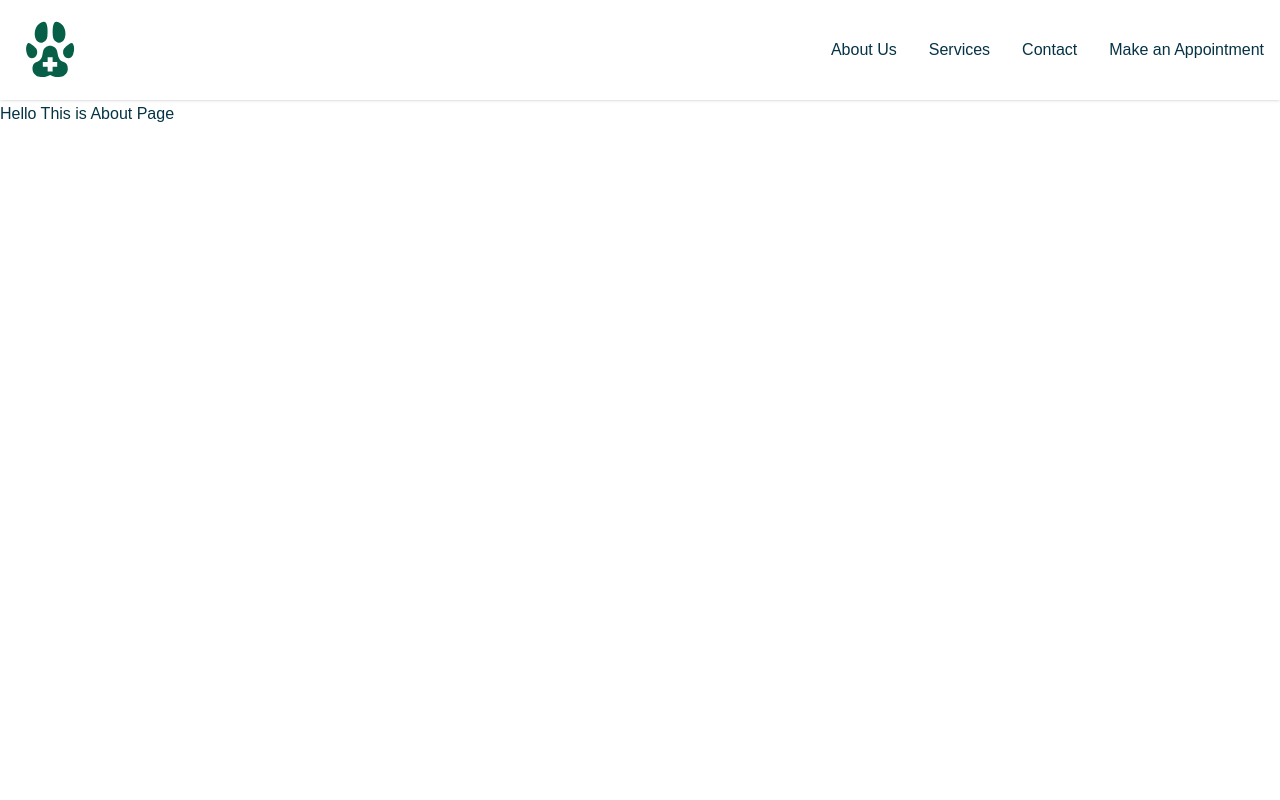
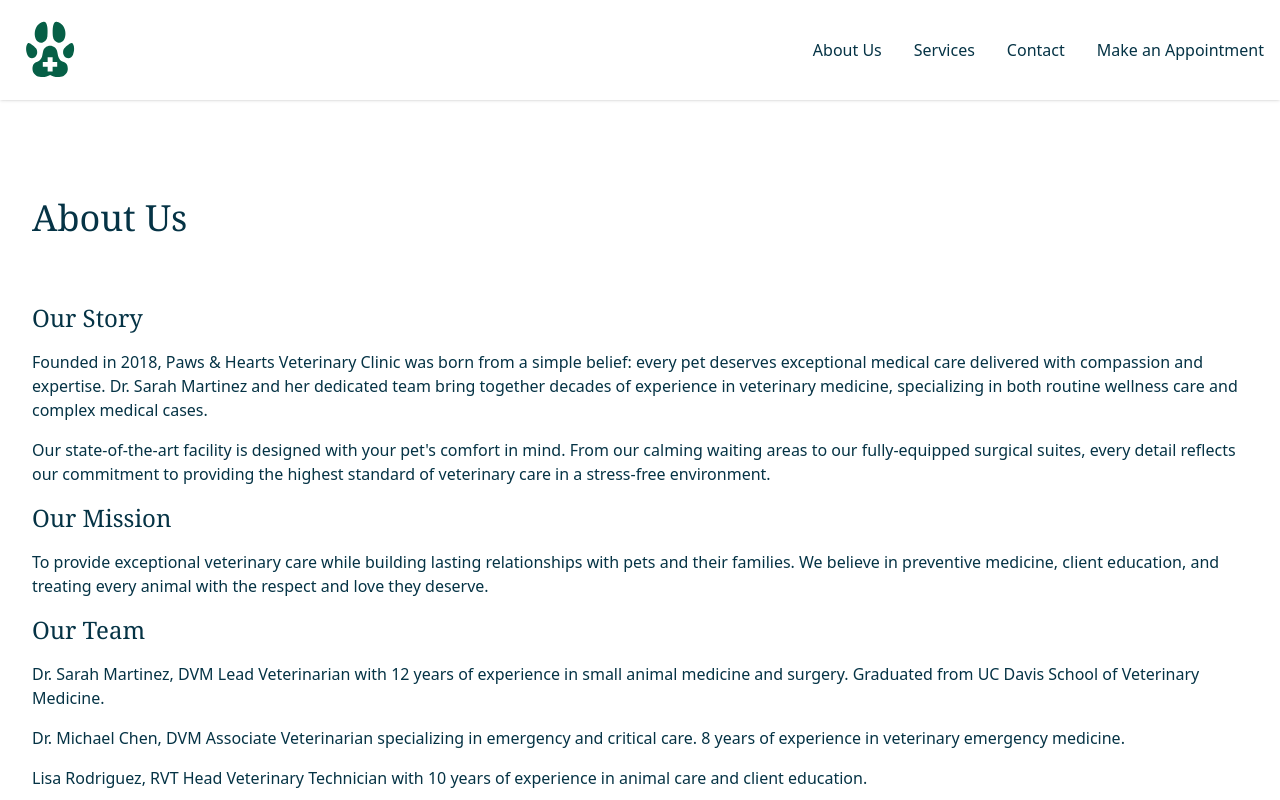
Before and after one commit to keoty96/petclinic, a Next.js app: page /about in a window 1280 px wide. Shown: the top 800 px of the page. Built offline with nearby package versions, Linux system fonts and the light colour scheme.

Commit message:
about page

```diff
--- a/src/app/about/page.js
+++ b/src/app/about/page.js
@@ -1,11 +1,24 @@
 import Navbar from "../components/nav";
+import Footer from "../components/footer";
 
 export default async function Page() {
 
     return (
-        <div>
+        <div className="font-sans">
             <Navbar />
-            <h1>Hello This is About Page</h1>
+            <div className="grid gap-4 container p-8 md:ml-auto md:mr-auto md:pt-12 xl:pt-24">
+                <h1 className="font-serif text-4xl mb-12">About Us</h1>
+                <h2 className="font-serif text-2xl">Our Story</h2>
+                <p>Founded in 2018, Paws & Hearts Veterinary Clinic was born from a simple belief: every pet deserves exceptional medical care delivered with compassion and expertise. Dr. Sarah Martinez and her dedicated team bring together decades of experience in veterinary medicine, specializing in both routine wellness care and complex medical cases.</p>
+                <p>Our state-of-the-art facility is designed with your pet's comfort in mind. From our calming waiting areas to our fully-equipped surgical suites, every detail reflects our commitment to providing the highest standard of veterinary care in a stress-free environment.</p>
+                <h2 className="font-serif text-2xl">Our Mission</h2>
+                <p>To provide exceptional veterinary care while building lasting relationships with pets and their families. We believe in preventive medicine, client education, and treating every animal with the respect and love they deserve.</p>
+                <h2 className="font-serif text-2xl">Our Team</h2>
+                <p>Dr. Sarah Martinez, DVM Lead Veterinarian with 12 years of experience in small animal medicine and surgery. Graduated from UC Davis School of Veterinary Medicine.</p>
+                <p>Dr. Michael Chen, DVM Associate Veterinarian specializing in emergency and critical care. 8 years of experience in veterinary emergency medicine.</p>
+                <p>Lisa Rodriguez, RVT Head Veterinary Technician with 10 years of experience in animal care and client education.</p>
+            </div>
+            <Footer />
         </div>
     )
 }
```
